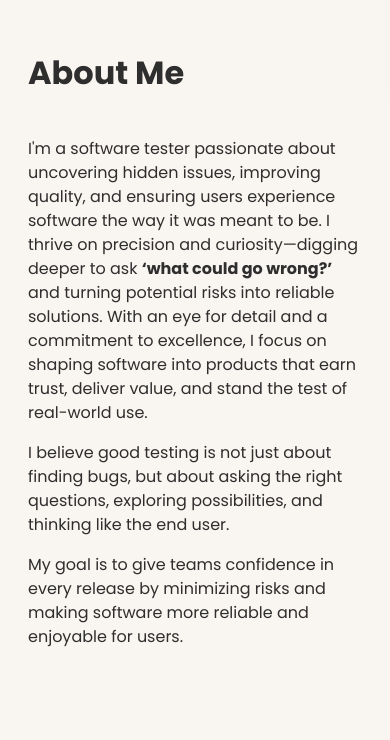
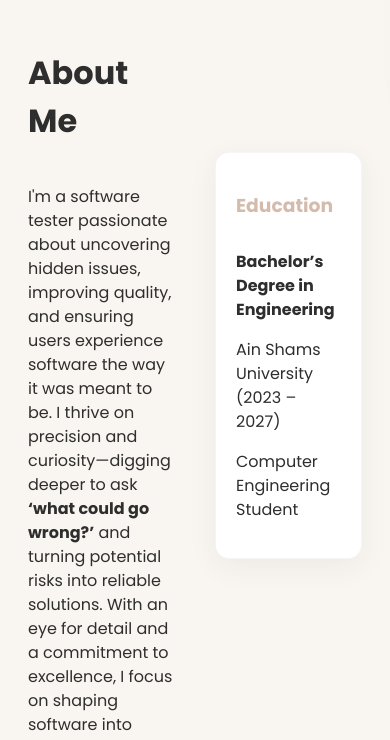
Before and after one commit to LanaEltambouly/Portfolio, a plain HTML site: page index.html in a window 390 px wide. Shown: the part 822-1562 px from the top of the page. Drawn offline with Linux system fonts and the light colour scheme.

Commit message:
Update style.css

```diff
--- a/style.css
+++ b/style.css
@@ -664,11 +664,11 @@ body{
 
 @media screen and (max-width: 768px) {
   .about-container {
-    flex-direction: column; /* stack columns on small screens */
-    gap: 20px;
+    flex-direction: row; /* keep side-by-side like laptop */
+    gap: 40px; /* match desktop gap */
   }
 
   .about-left, .about-right {
-    flex: 1 1 100%;
+    flex: 1; /* share space equally */
   }
 }
```
